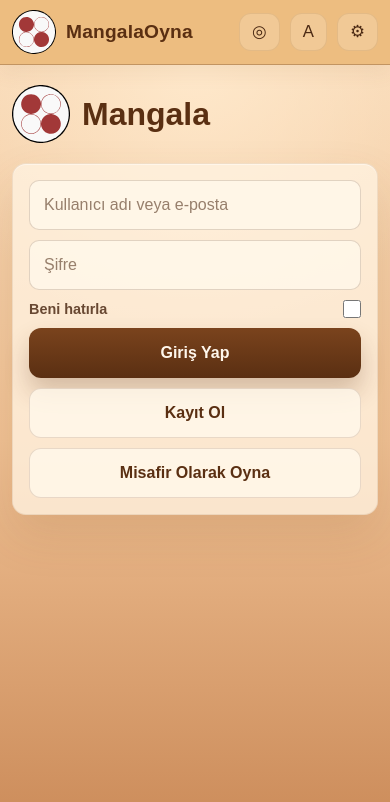
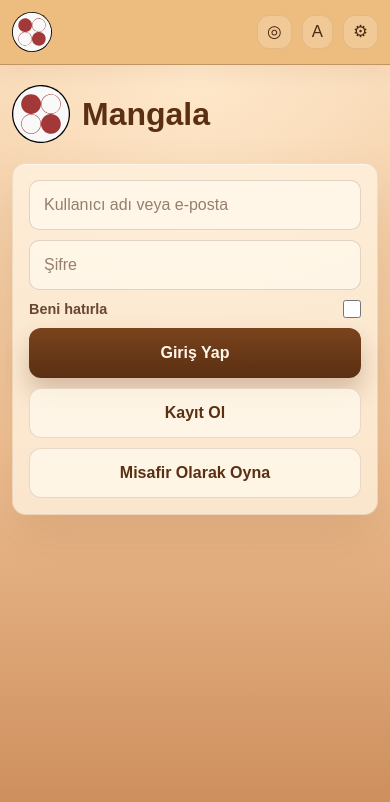
Before and after one commit to Teamuchin/online-mangala-website, a React (Vite) app in the folder client/: page /login in a window 390 px wide. Shown: the top 802 px of the page. Built offline with nearby package versions, Linux system fonts and the light colour scheme; no server answers; a web font is replaced by a local one.

Commit message:
Improve header spacing on narrow screens

```diff
--- a/client/src/components/GlobalHeader.module.css
+++ b/client/src/components/GlobalHeader.module.css
@@ -217,3 +217,24 @@
     display: none;
   }
 }
+
+@media (max-width: 400px) {
+  .brand {
+    gap: 6px;
+  }
+
+  .logo {
+    width: 40px;
+    height: 40px;
+  }
+
+  .brandText {
+    display: none;
+  }
+
+  .actionLink,
+  .backToGameLink,
+  .actionButton {
+    padding: 8px 9px;
+  }
+}
```
